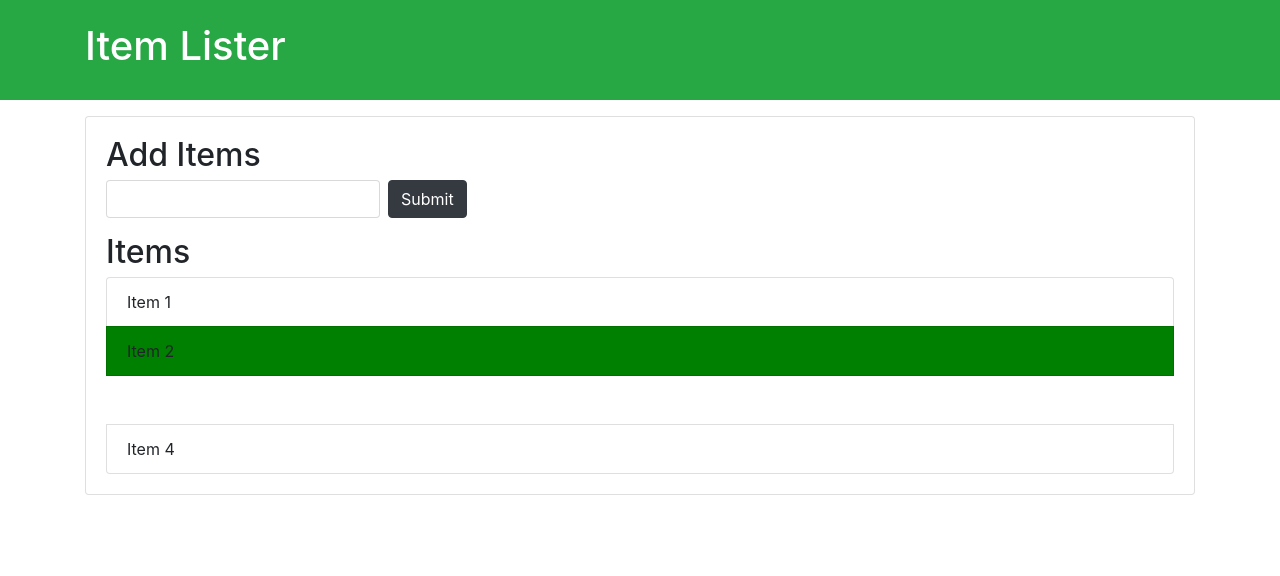
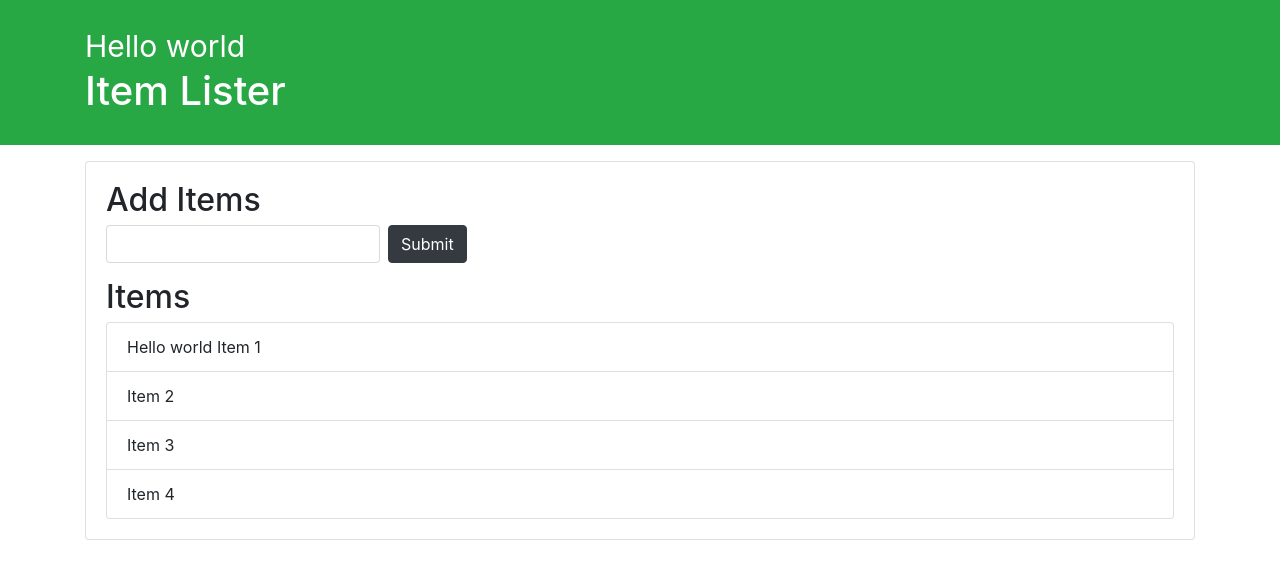
Before and after one commit to RajuBudhoju/JsPractice, a plain HTML site: page index.html in a window 1280 px wide. Drawn offline with nearby package versions, Linux system fonts and the light colour scheme.

Commit message:
Hello World added before item1 and main heading

```diff
--- a/dom.js
+++ b/dom.js
@@ -1,4 +1,4 @@
-//Examine the document object
+// Examine the document object
 // console.dir(document);
 
 /* acsessing */
@@ -61,19 +61,19 @@
 
 
 
-var temp = document.getElementsByClassName('list-group-item');
-temp[1].style.backgroundColor = 'green';
-temp[2].classList.add("invisible");
+// var temp = document.getElementsByClassName('list-group-item');
+// temp[1].style.backgroundColor = 'green';
+// temp[2].classList.add("invisible");
 
-// QUERY SELECTOR
-var listItems = document.querySelectorAll(".list-group-item");
+// // QUERY SELECTOR
+// var listItems = document.querySelectorAll(".list-group-item");
 
-// Add the "green-font" class to the 2nd item (index 1)
-listItems[0].classList.add("green-font");
+// // Add the "green-font" class to the 2nd item (index 1)
+// listItems[0].classList.add("green-font");
 
-var oddItems = document.querySelectorAll(".list-group-item:nth-child(odd)");
+// var oddItems = document.querySelectorAll(".list-group-item:nth-child(odd)");
 
-// Add the "odd-bg" class to odd elements
-oddItems.forEach(function (item) {
-    item.classList.add("odd-bg");
-});
+// // Add the "odd-bg" class to odd elements
+// oddItems.forEach(function (item) {
+//     item.classList.add("odd-bg");
+// });
--- /dev/null
+++ b/dom2.js
@@ -0,0 +1,96 @@
+// // ** DOM MANIPULATIONS USING JS**
+// // Note: uncomment, if you want to test para
+
+
+// // PARENT NODE
+// var listItems = document.querySelector("#items");
+// console.log(listItems.parentNode); //Accessing parent prop
+// listItems.parentNode.style.backgroundColor = "grey"; // Changing parent prop using child node
+// listItems.parentNode.parentNode // can access and change parent of parent i.e here it is class container
+// listItems.parentNode.parentNode.parentNode // can access and change parent of parent i.e here it is class body
+
+
+// // PARENT ELEMENT (SAME AS PARENT NODE)
+// var listItems = document.querySelector("#items");
+// console.log(listItems.parentElement); //Accessing
+// listItems.parentElement.style.backgroundColor = "grey"; // Changing
+
+
+// //CHILD NODE
+// var listItems = document.querySelector("#items");
+// console.log(listItems.childNodes); // Can access child's props using parent node
+// //return type is Nodelist
+// //Note: avoid using this instead use ListItems.children. Because it also gives linebrakes(text element before and after)
+
+
+// // CHILDREN NODES
+// var listItems = document.querySelector("#items");
+// console.log(listItems.children); // Can access child's props using parent node
+// //Note: avoid using this instead use ListItems.children. Because it also gives linebrakes(text element before and after)
+// //return type is HTML collection
+// console.log(listItems.children[1]) // Gives 2nd child
+// console.log(listItems.firstChild) // Gives first child, But here it gaves "text" element as it takes line break
+// console.log(listItems.firstElementChild) //so use firstElementChild instead of firstChild to get 1st listitem
+// // Similarly lastChild and lastElementChild
+
+
+// // // SIBLINGS
+// var listItems = document.querySelector('#items');
+// console.log(listItems.nextSibling); // As same childnode and children it will also gave first element as text
+// console.log(listItems.nextElementSibling); //so use this..
+// //similarly previos element
+// console.log(listItems.previousSibling);
+// console.log(listItems.previousElementSibling);
+
+
+
+
+
+// ** DOM CREATION USING JS**
+
+//Q: Creatindg a div text element and inserting above header h1 item lister
+
+// Creating a div
+var newDiv = document.createElement('div');
+
+//adding class to div
+newDiv.className = 'hello';
+
+//adding id to div
+newDiv.id = 'hello1';
+
+//adding attributes to created div
+newDiv.setAttribute('title', 'Hello Div');
+
+// Create text node
+var newDivText = document.createTextNode('Hello world');
+
+//Adding text node to created div
+newDiv.appendChild(newDivText);
+
+
+// As of now we only created the div element but it doesn't showed on DOM
+
+var container = document.querySelector('header .container');
+var h1 = document.querySelector('header h1');
+
+console.log(newDiv);
+
+container.insertBefore(newDiv, h1);
+
+//similar to other build in dom elements, this newDiv also editable
+newDiv.style.fontSize = '30px';
+
+
+
+
+// //Q:Creatindg a div text element and inserting above header h1 item 1
+
+// Create a text node with "Hello world"
+var helloText = document.createTextNode('Hello world ');
+
+// Select the first list item (Item 1)
+var firstListItem = document.querySelector('#items li:first-child');
+
+// Insert the text node before the first list item
+firstListItem.insertBefore(helloText, firstListItem.firstChild);
--- a/index.html
+++ b/index.html
@@ -16,14 +16,19 @@
             <h1 id="header-title">Item Lister <span style="display:none">123</span> </h1>
         </div>
     </header>
+
     <div class="container">
         <div id="main" class="card card-body">
+
             <h2 class="title">Add Items</h2>
+
             <form class="form-inline mb-3">
                 <input type="text" class="form-control mr-2">
                 <input type="submit" class="btn btn-dark" value="Submit">
             </form>
+
             <h2 class="title">Items</h2>
+
             <ul id="items" class="list-group">
                 <li class="list-group-item">Item 1</li>
                 <li class="list-group-item">Item 2</li>
@@ -31,9 +36,11 @@
                 <li class="list-group-item">Item 4</li>
 
             </ul>
+
         </div>
     </div>
-    <script src="dom.js"></script>
+    <!-- <script src="dom.js"></script> -->
+    <script src="dom2.js"></script>
 
 </body>
 
```
Also changed, not shown: 1 other file.
